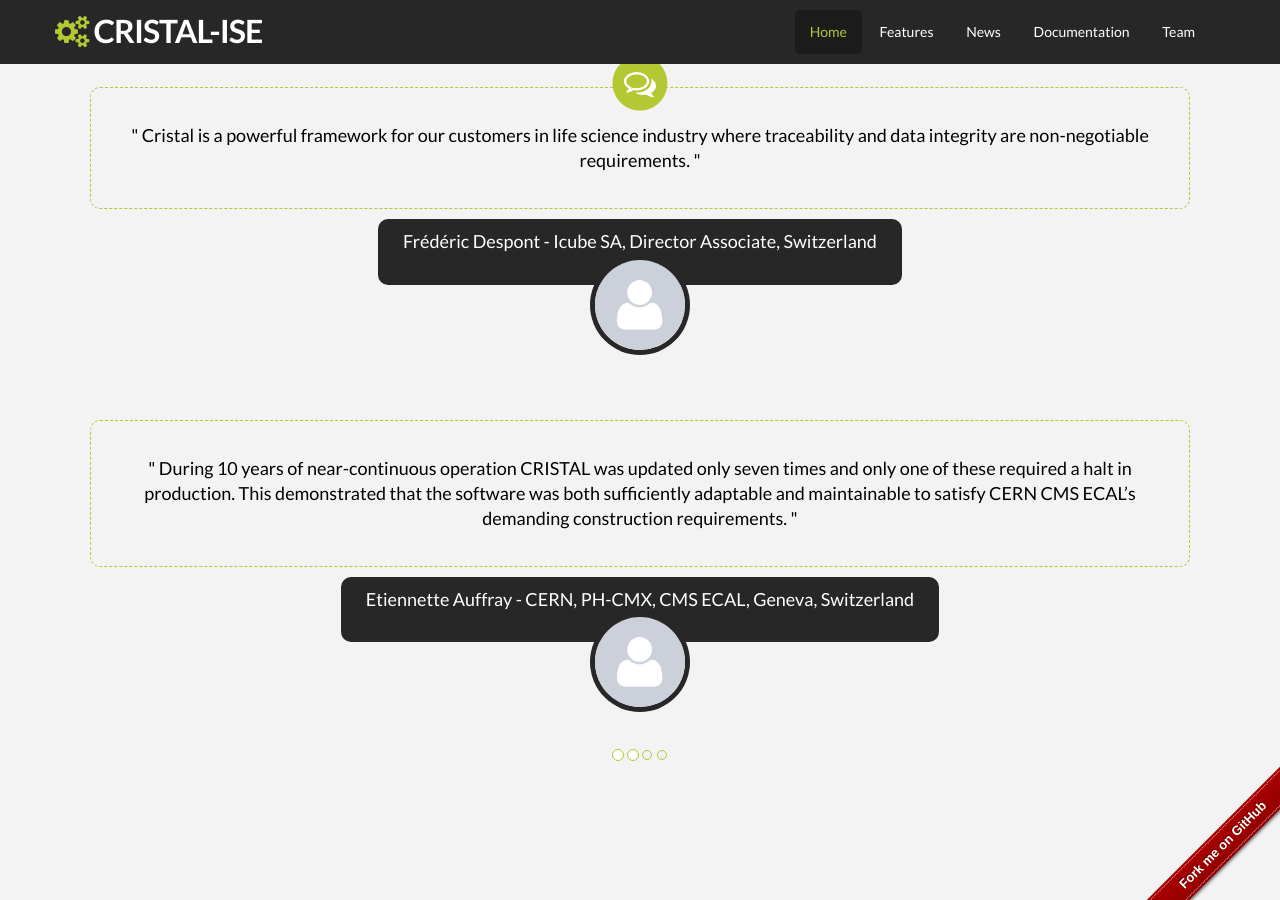
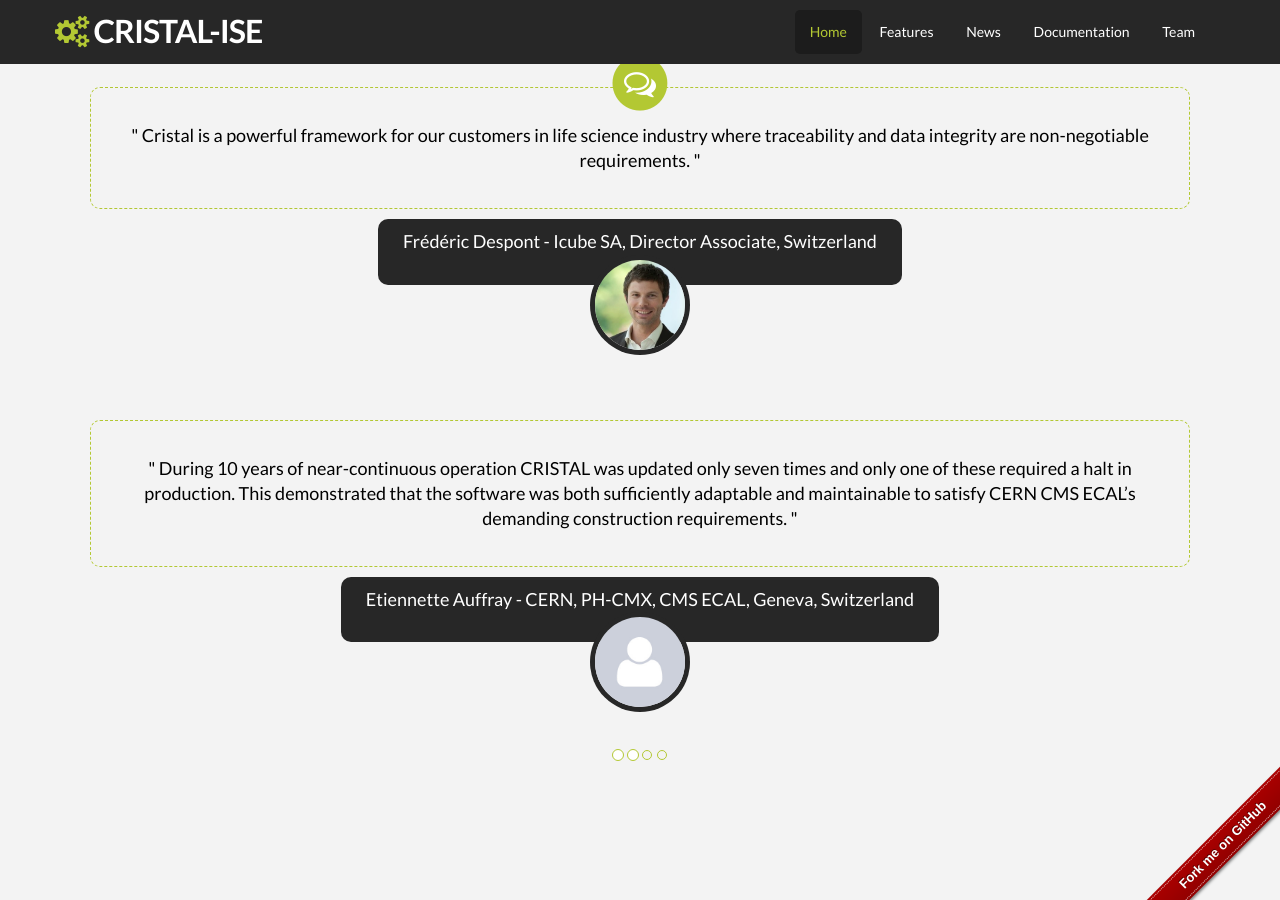
Before and after one commit to cristal-ise/cristal-ise.github.io, a Jekyll site: the page built from index.html, in a window 1280 px wide and 900 px high, scrolled down 1364 px. Built offline with Jekyll 4.4.1, drawn with Linux system fonts in a browser that asks for light colours.

Commit message:
update icube avatar

```diff
--- a/_data/testimonials.yml
+++ b/_data/testimonials.yml
@@ -1,5 +1,5 @@
 - name: Frédéric Despont - Icube SA, Director Associate, Switzerland
-  image: assets/img/avatar/avatar.jpg
+  image: assets/img/avatar/frederic-despont.jpg
   class: item active
   text: >
          Cristal is a powerful framework for our customers in life science industry where traceability
```
